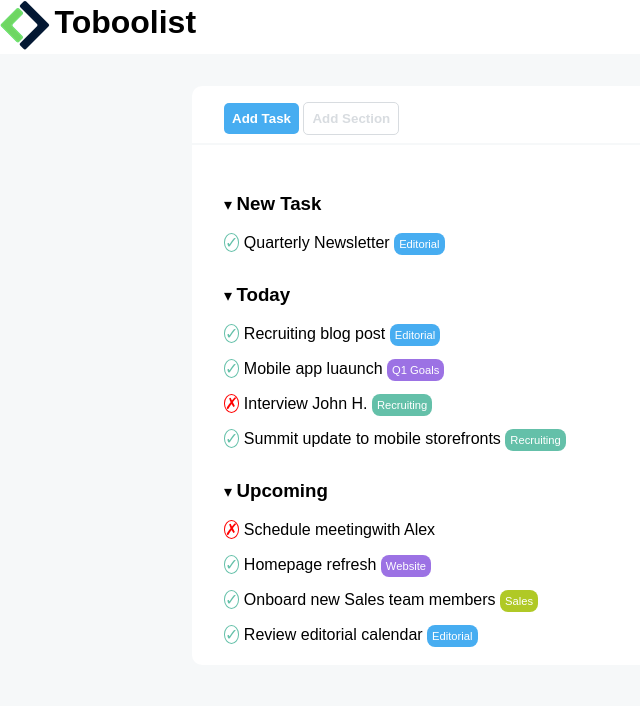
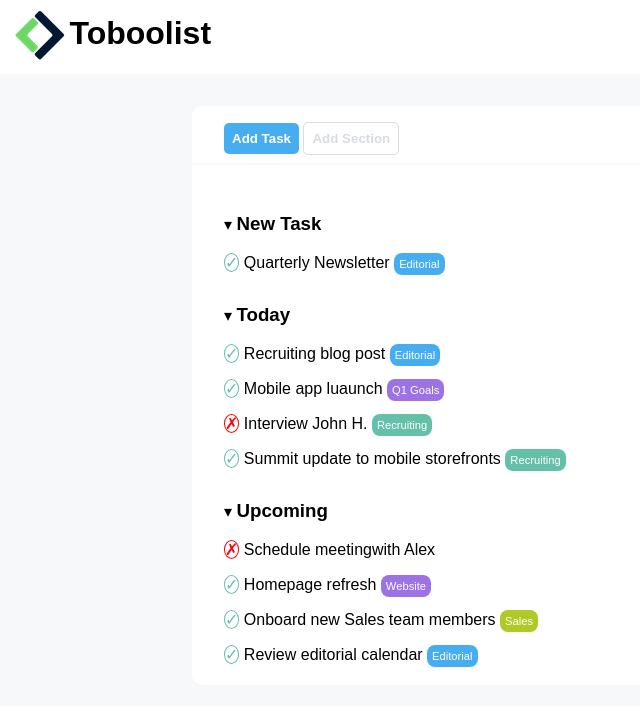
Before and after one commit to paoloevan/html-css-toboolist, a plain HTML site: page index.html in a window 1280 px wide. Shown: the whole page, without its empty margins (0-640 px from the left). Drawn offline with Linux system fonts and the light colour scheme.

Commit message:
add corrections

```diff
--- a/style.css
+++ b/style.css
@@ -26,9 +26,13 @@ body {
     background-color: white;
 }
 
+#site_header > img {
+    padding: 10px 0 10px 15px;
+}
+
 .title {
     display: inline;
-    vertical-align: 45%;
+    vertical-align: 70%;
 }
 
 /* container */
```
